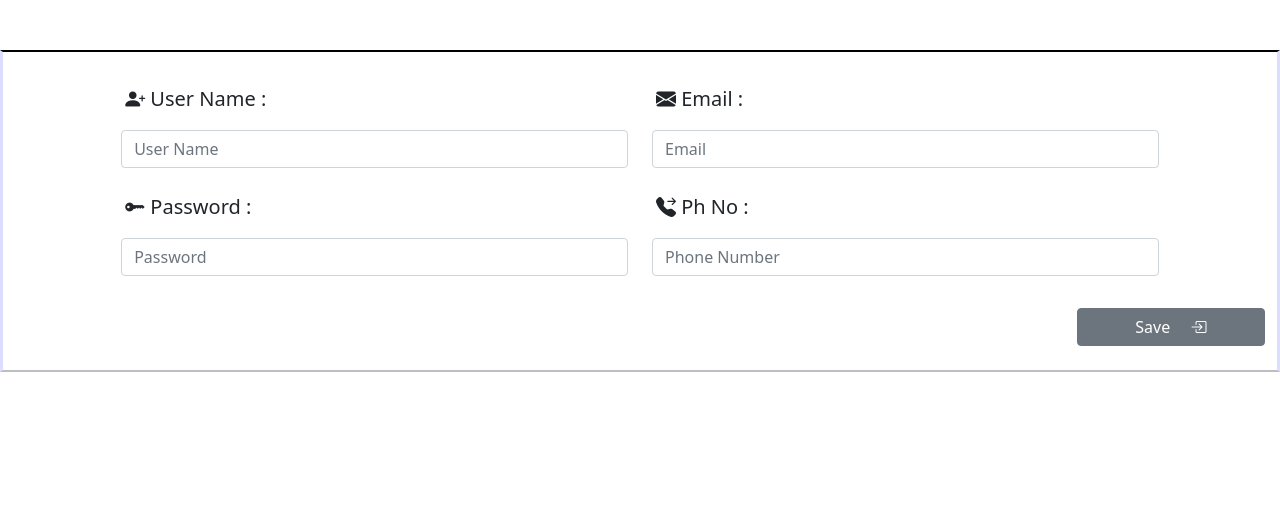
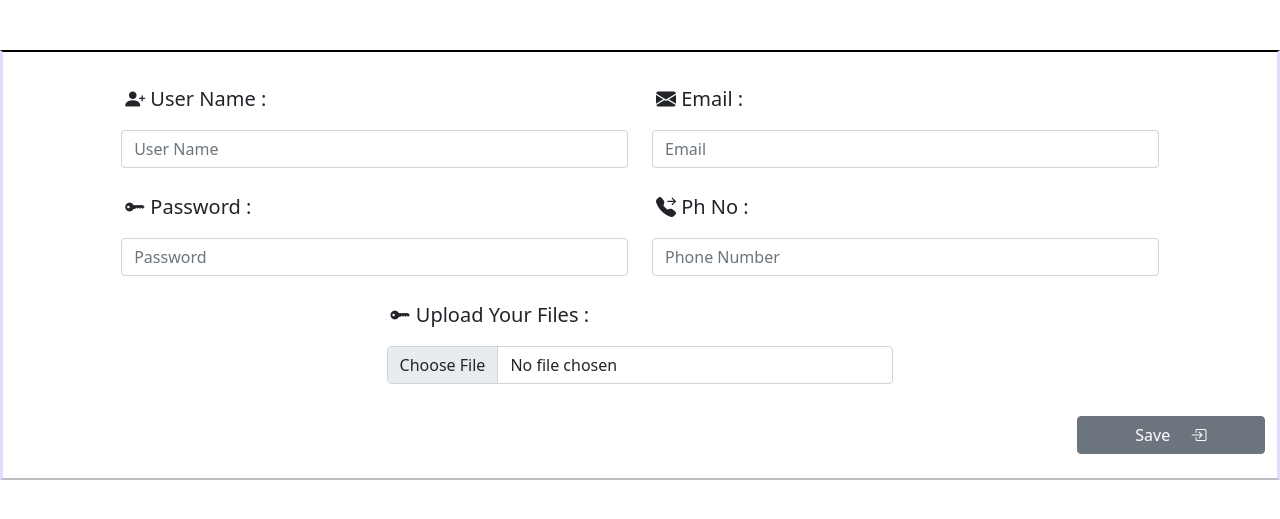
Before and after one commit to Selvasa/crudoperation, a CodeIgniter app: page /php71_task/ in a window 1280 px wide. Shown: the top 519 px of the page. Run offline with CodeIgniter, Linux system fonts and the light colour scheme; some libraries are stand-ins or nearby versions.

Commit message:
add task files

```diff
--- a/crud/application/views/create.php
+++ b/crud/application/views/create.php
@@ -37,6 +37,12 @@
                             <input type='text' class='form-control' name='phno' placeholder='Phone Number' required/>
                         </div>
                     </div>
+                    <div class='row d-flex  justify-content-center pt-4'>
+                        <div class='col-sm-5'>
+                            <label class='form-label ps-1 pb-2'><i class="bi bi-key-fill"></i> Upload Your Files : </label>
+                            <input type='file' class='form-control' name='file' placeholder='Password' required/>
+                        </div>
+                    </div>
                     <div class='row d-flex  justify-content-end mt-3 pt-3'>
                         <div class='col-sm-2'>
 
```
